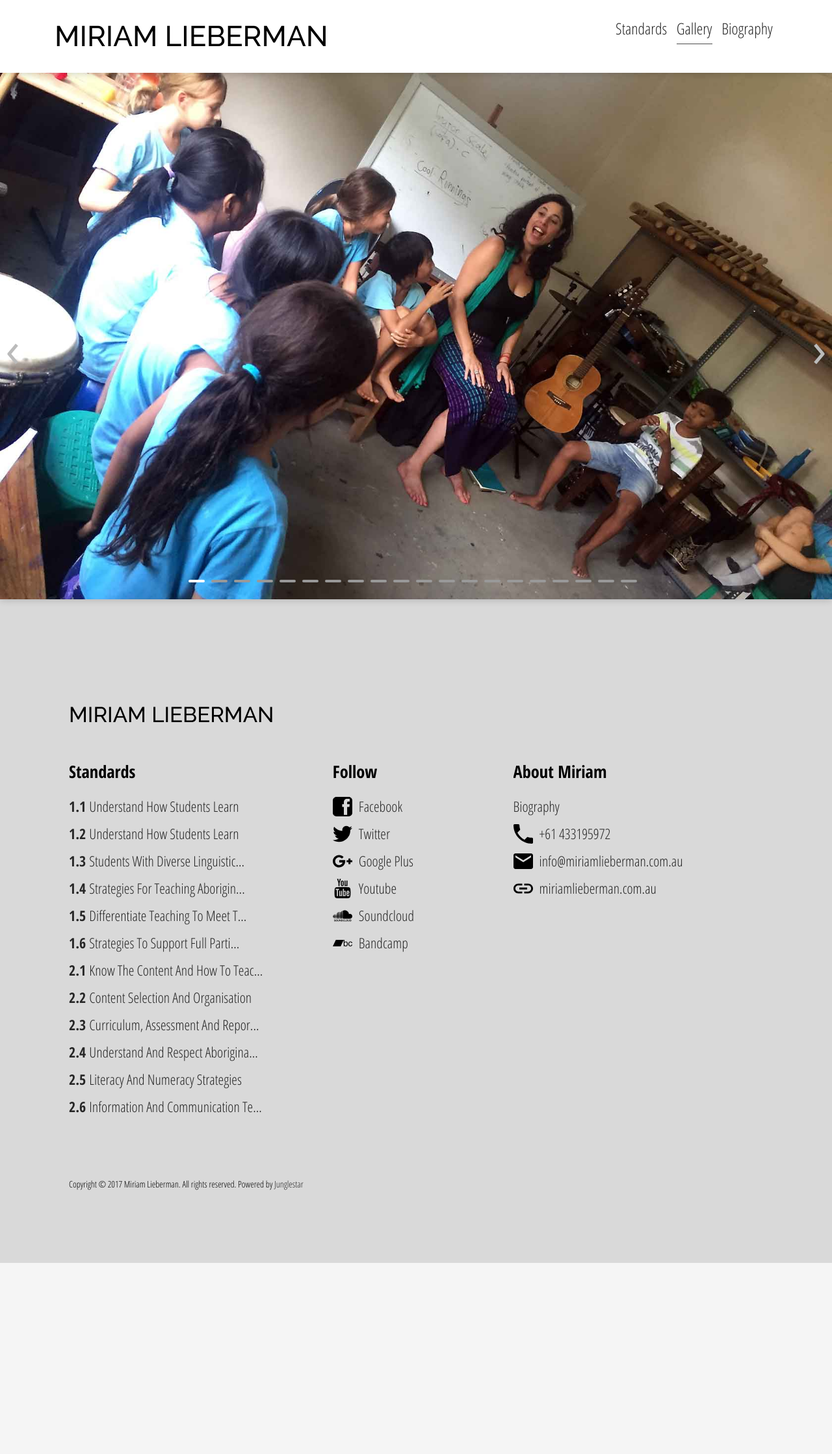
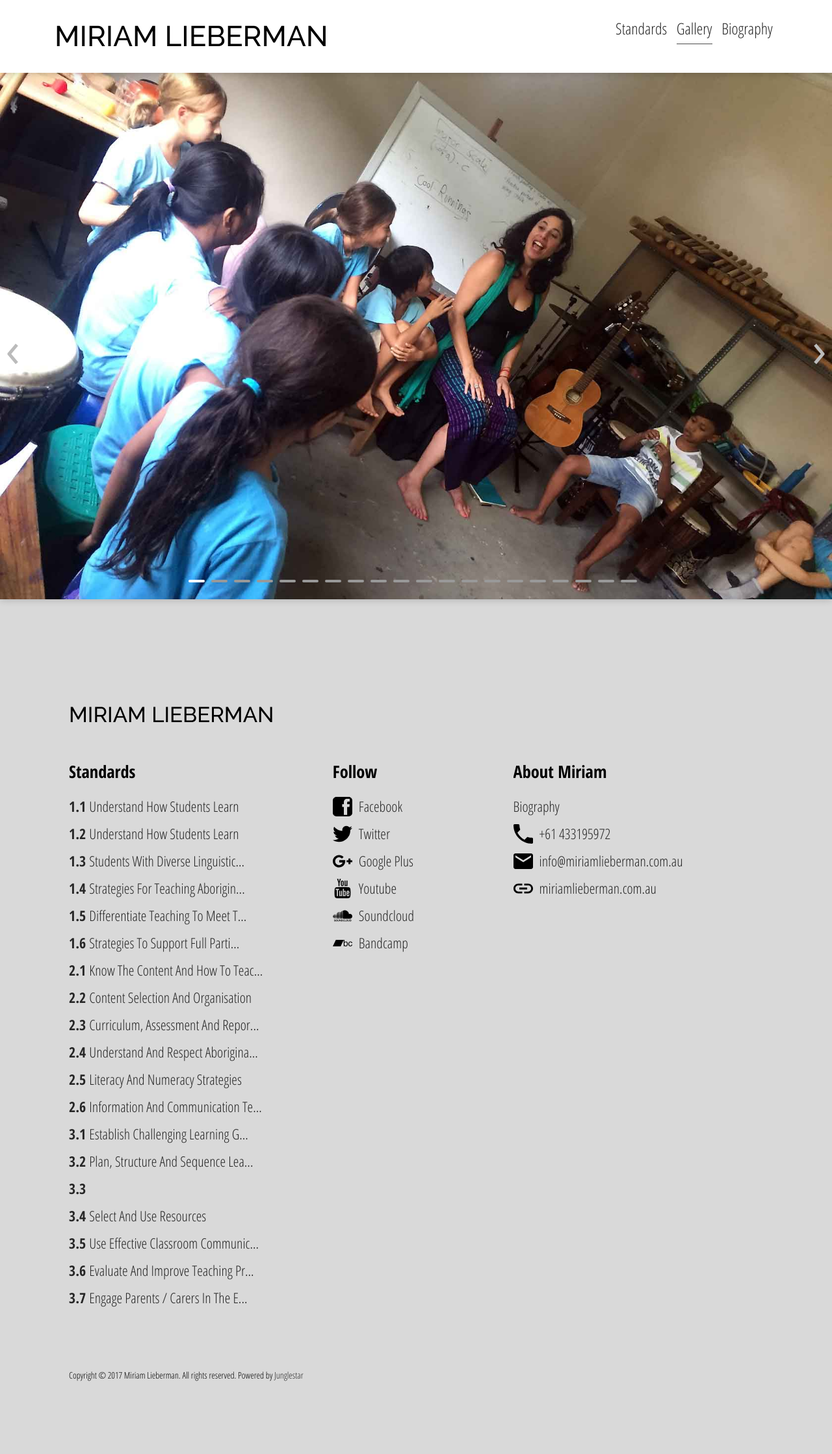
Before and after one commit to toybreaker/miriam, a Jekyll site: the page built from _pages/gallery.md, in a window 1280 px wide. Shown: the whole page at 65% size. Built offline with Jekyll 4.4.1, drawn with Linux system fonts in a browser that asks for light colours; before the commit the page ends 1943 px from its top, so only the background shows below that; part of the change alters nothing that is shown.

Commit message:
added standard 3 and images aligned to top + cut bottom instead

```diff
--- /dev/null
+++ b/_products/standards-3/1.md
@@ -0,0 +1,22 @@
+---
+name: '3.1'
+subtitle: Establish challenging learning goals
+description: #
+product_group: standard-3
+image:
+---
+Establishing clear and achievable learning goals encourages students to be active participants in their own learning. It empowers them to become independent learners and motivates them
+
+>“A growing body of research indicates that when students are working on goals they themselves have set, they are more motivated and efficient, and they achieve more than they do when working on goals that have been set by the teacher” _(Hom and Murphy, 1983 p. 104)_
+
+Also in accordance with Carol Dweck's theories on mindset and learning.
+
+In Pelangi school (where I have completed the majority of my placement) the students have circle time at the beginning of everyday. In this time they come together as a group, setting their intentions for learning and voicing their thoughts and hopes for the  upcoming lessons.
+
+At the beginning of a new body of work students are encouraged  in groups to set their own personal goals.
+
+When working in groups they are encouraged to participate,listen actively and to appreciate  others ideas.
+
+During my time at Pelangi I conducted a lesson on personal values, and got the children to discuss what they were and which of them they would like to work on. We came up with ‘virtues’ such as kindess, tolerance, patience forgiveness and honesty. They then chose one which resonated with them and discussed with their peers practical goals on how they might work on this. The premise on this lesson was to set goals for ourselves to become better as individuals.
+
+Add pic IMG_0877.JPG
--- /dev/null
+++ b/_products/standards-3/2.md
@@ -0,0 +1,27 @@
+---
+name: '3.2'
+subtitle: Plan, structure and sequence learning programs
+description: #
+product_group: standard-3
+image:
+---
+Select and use relevant teaching strategies to develop knowledge, skills, problem solving and critical and creative thinking.
+
+When I teach I use strategies that engage the students to know rather than memorize material.
+This involves examining a question, interpreting it, and finding creative ways to a solution.
+Often this means applying what they know to real life examples. When I teach I aim to
+Challenge Students to Know, rather than memorize:
+
+- Question, Examine, Create, Solve, Interpret, Debate
+
+- Active Classes are Purposeful and Well Organized
+
+- Students THINK About What They Learn
+
+- Apply Material to Real Situations (e.g., Case Studies)
+
+- Students Continue to Learn Independently…
+
+ADD BRINS SAMPLE PLAN
+
+ADD PiC IMG_0829 Jpg
--- /dev/null
+++ b/_products/standards-3/3.md
@@ -0,0 +1,7 @@
+---
+name: '3.3'
+subtitle:
+description: #
+product_group: standard-3
+image:
+---
--- /dev/null
+++ b/_products/standards-3/4.md
@@ -0,0 +1,19 @@
+---
+name: '3.4'
+subtitle: Select and use resources
+description: #
+product_group: standard-3
+image:
+---
+Select and/or create and use a range of resources, including ICT, to engage students in their learning.
+
+When teaching composition to my year four Music class I engage a range of resources
+I put the students in groups and showed the students moving graphic patterns.
+
+The students were then asked to represent these moving graphics in a recorded sample of sounds using found sound objects collected from the playground and the classroom as well as their voices.
+
+We used Garageband to record these short representative pieces. The class then came together to listen to each groups work and through analysis match each composition to each  graphic went with each of the pieces of music and to explain how they came to this conclusion.
+
+Similarly I got my students to create graphic notation charts, using colors, images and height to represent pieces of music that they analyzed. Below are some images of what they came up with.
+
+Add image IMG_8259
--- /dev/null
+++ b/_products/standards-3/5.md
@@ -0,0 +1,38 @@
+---
+name: '3.5'
+subtitle: Use effective classroom communication
+description: #
+product_group: standard-3
+image:
+---
+Use effective verbal and nonverbal communication strategies to support student understanding, participation, engagement and achievement.
+
+There are many ways in which I use verbal and nonverbal strategies to support my students understanding engagement and achievement
+
+## Verbal strategies.
+
+After scaffolding a new idea I ask concept checking questions to make sure my students have understood the task at hand.
+
+I praise consistent effort despite the inevitable struggle at times for all students.
+I encourage discussion amongst my students and active listening in participation
+
+## Non verbal.
+
+I get students attention through clapping or call and response songs.
+Sometimes I stop students disruptive behavior by stopping all together in silence until they recognize that they need to pay attention.
+
+In a similar way I use a softer volume with my voice in order to call in students attention.
+I use open hand gestures and encourage students to put up their hands if they want to speak in a discussion.
+
+I use a points system  on the board to reward good behavior and similarly to make students aware of disruptive behavior.
+
+I am aware of my body language, giving instructions with a friendly facial gesture, making eye contact with my students and being aware not to fold my arms closing my body off to the students.
+
+Similarly I monitor the body language of my students which help to give me an insight in what is going on for them.
+
+I ask my students to do the five L’s.
+
+
+IMG_0821 jpg
+
+Add video on 5 L’s
--- /dev/null
+++ b/_products/standards-3/6.md
@@ -0,0 +1,83 @@
+---
+name: '3.6'
+subtitle: Evaluate and improve teaching programs
+description: #
+product_group: standard-3
+image:
+---
+Evaluate personal teaching and learning programs using evidence, including feedback from students and student assessment data, to inform planning
+
+I believe in order to be a successful teacher one must be continually seeking to improve and have continued consultation. Consultation begins with one's own self reflection. Here I can give myself the time to absorb and ruminate on what parts of the lesson/ classroom management  are successful and what can be improved upon.  (see attached examples of my reflections)
+
+I have also adopted  ‘two stars and a wish’ as a technique for students self formative assessment. This means when reflecting on their performance in any given task they are asked to give two examples of things that they did well and one that they can improve upon. This way the balance is always toward positive reinforcement though it still leaves room for improvement in a gentle way.
+
+When appropriate I also ask students for written feedback on a given unit of work as I did midway through a unit of work on puppets and puppet making with the Pelangi schools year 7,8,9 composite class.
+
+This was a more challenging unit of work in that my approach did not yield the results I was hoping for. On the teaching journey I’m sure that all teachers will have lessons that don’t work as effortlessly as they might have.
+
+I used my journal to reflect on what was  going well in these lessons as well as the things i needed to develop a better strategy for. I also asked the students themselves for their feedback.  Here are some samples of my own reflections and a sample of notes from a mentor observation.
+
+
+Attach  File_000.jpg
+
+
+## Today I taught the 7/8/9 Art class.
+
+I’ve decided to do a unit of work on paper bag puppets - They are a great means of self expression and also tie in well with environmental themes on recycling and replacing paper bags with plastic - In fact there is a strong and growing local movement to significantly reduce the use of plastics within the town of Ubud where Pelangi is situated.
+
+Due to their age this group is the most challenging to teach in terms of teenage behavior. That said they might be considered a dream compared to some early high school classes.
+
+I had a ready made puppet to show them which made the explaining and goal setting easier.
+
+I could see they were keen to get stuck into the lesson.
+
+Managing their behavior however was the most challenging part of the lesson.
+My teacher persona had to be more strict. I asked people two at a time to collect materials and gave jobs to individual students in terms of handing out materials.
+
+There were a couple of students that were rushed and not bothered with making the central part of the puppet and had to start again. I asked them to explain to me what they could have improved on before giving them the resources they needed to begin again.
+
+Overall I think the lesson went well. The students were engaged at all times and reacted well to the boundaries set down.  Once again I had prepared far more activities than needed but I think it’s always good to have a little extra.
+
+## Teaching Reflections  Friday 5th May
+
+Taught the year 7 and 8 composite class for ‘creative thinking’ today.
+We continued to work on the paper bag puppets.
+
+The main thing with this age group seems to be classroom management.
+From a developmental level students at age 13 and 14 are moodier more self absorbed and like to be seen to be challenging authority.
+
+My boundaries need to be much clearer with them.
+I also see that there is great difference between the students and how well they do / dont stay on task.
+
+Things progress slowly and I'm constantly needing to bring them back to the task, reassert the activity and the boundaries surrounding it.
+
+## Teaching reflections Pelangi practicum 26th April 2017
+
+Taught the year four music class today. It was good that they remembered the old pieces.
+I need to work out a strategy for remembering everyone’s name in the school starting with my target teaching classes. Thought for next lesson I might try names on paddle pop sticks for random questions and changing groupings.
+
+The class are very strong singers and remembered what i had taught them from last practicum really well although they were not as polished as last time.
+
+As it was the first lesson after class on a hot day they were a little harder to get to focus.
+Some of the strategies I used that worked to get their attention was
+Always keeping a calm and friendly tone even when I took light disciplinary measures.
+Clapping for their attention and getting them to respond to obstinate patterns.
+Separating kids that were talking when i was giving instruction
+
+>“there is a time for speaking and a time for listening and now is a time for?“
+
+Asking the the classroom tolerance philosophy they had worked out and how they were / were not doing this.
+
+## Strategies for understanding
+
+Questioning what task they had to do.
+Offering peers to say/ sing the answer if the individual did not know.
+
+## Assessment and feedback
+
+After singing one of the songs that required a two choral part asking students to nominate two things they had done well and one thing they could have done better based on the “ Two stars and wish “ principal of more positive than negative feedback and constructive self criticism and assessment,
+
+
+Thinking about how to submit my portfolio and looking at how my teaching philosphy has changed since the beginning of the course. Also thinking about interesting and innovative ways to represent that I am able to teach to AITSL standards.
+
+One thing I certainly feel i can strongly represent due to my ESL training, work in an Indigenous school in Arnhem land and Indonesia is encompassing a multi cultural Asia aware and Indigenous Australian perspective into my teaching strategies.
--- /dev/null
+++ b/_products/standards-3/7.md
@@ -0,0 +1,17 @@
+---
+name: '3.7'
+subtitle: Engage parents / carers in the educative process
+description: #
+product_group: standard-3
+image:
+---
+At Pelangi school ( where I have done the majority of my practicum) there is a strong relationship between parents of the children and the school. This has resulted in the school not only being a centre for learning but a centre for community.
+
+Aside from regularly newsletters to parents and homework books, parents are involved in number of events supporting school life.
+
+Parents are also able to come in and support the reading program.
+
+One of them (pictured )was the school's 20 year anniversary and fundraiser - Were aside from taking part in the organization parents and other family members were able to come together as a community.
+
+
+Add IMG_6468 and IMG_6488
--- a/_sass/_slideshow.scss
+++ b/_sass/_slideshow.scss
@@ -51,7 +51,7 @@
     @include media( "screen", ">maxWidth") {
       min-height: calc(100vh - 90px);
     }
-    background-position: center center;
+    background-position: top center;
     background-repeat: no-repeat;
     background-size: cover;
   }
```
